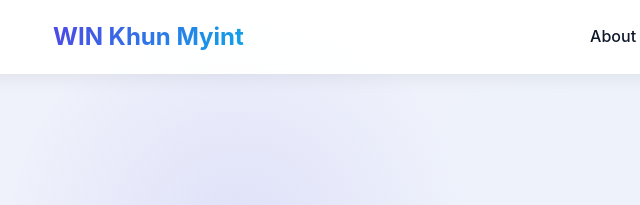
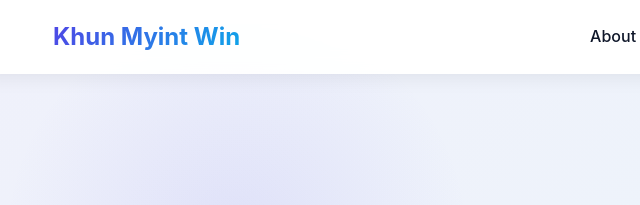
Before and after one commit to KhunWin/khunmyintwin, a plain HTML site: page index.html in a window 1280 px wide. Shown: the top 205 px of the page, 19-659 px from the left. Drawn offline with Linux system fonts and the light colour scheme.

Commit message:
update name

```diff
--- a/index.html
+++ b/index.html
@@ -1152,7 +1152,7 @@
     <header>
         <div class="container">
             <nav>
-                <a href="#hero" class="logo">WIN Khun Myint</a>
+                <a href="#hero" class="logo">Khun Myint Win</a>
                 <div class="nav-links">
                     <a href="#about" class="nav-link">About</a>
                     <a href="#skills" class="nav-link">Skills</a>
```
